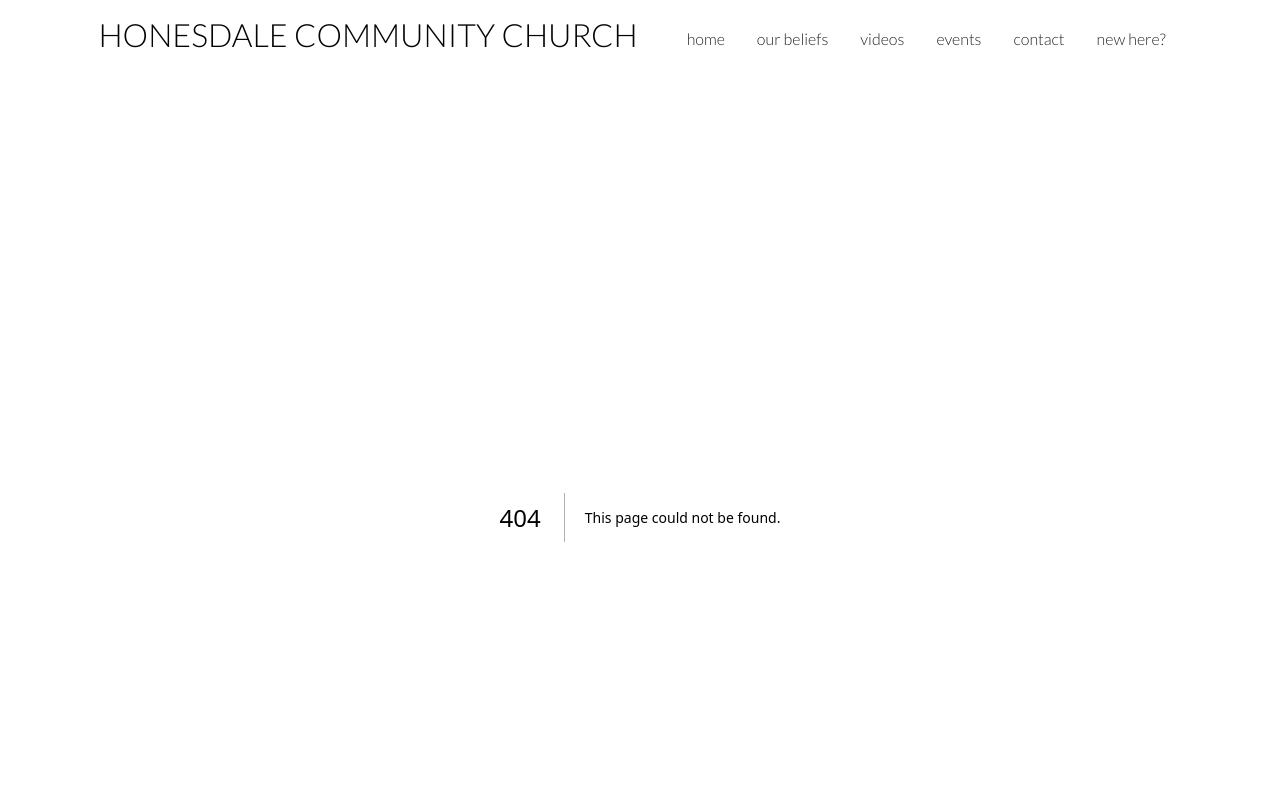
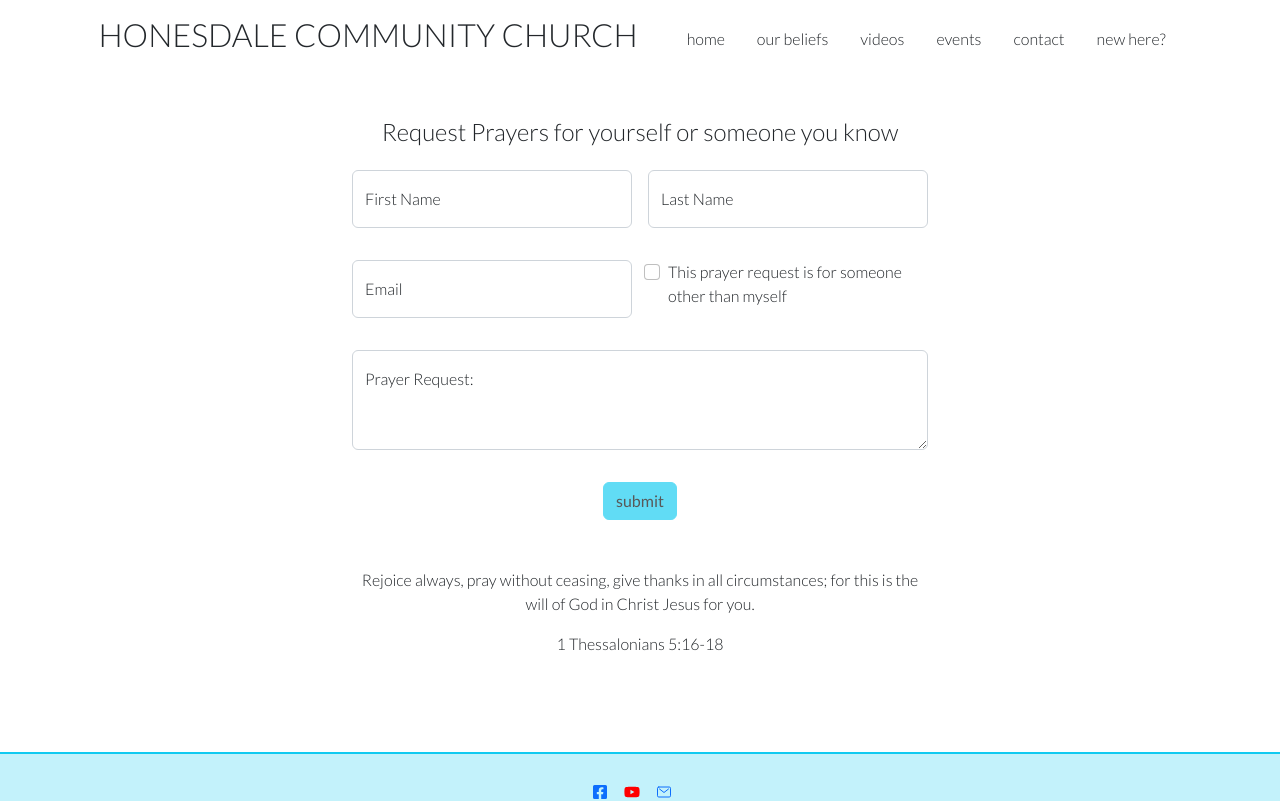
Before and after one commit to caseydean8/honesdale-cc-next, a Next.js app: page /prayer-request-form in a window 1280 px wide. Before the commit this address had no page. Shown: the top 801 px of the page. Built offline with nearby package versions, Linux system fonts and the light colour scheme.

Commit message:
prayer request list and form added

```diff
--- /dev/null
+++ b/pages/prayer-request-form/index.tsx
@@ -0,0 +1,180 @@
+import React, { useState } from 'react';
+import { Form, Formik } from 'formik';
+import * as Yup from 'yup';
+import TextInput from '@/components/TextInput';
+import TextArea from '@/components/TextArea';
+// import * as emailjs from '@emailjs/browser';
+import Checkbox from '@/components/Checkbox';
+// import SelectInput from '@/components/SelectInput';
+import Head from 'next/head';
+import Balancer from 'react-wrap-balancer';
+
+interface Values {
+  firstName: string;
+  lastName: string;
+  email: string;
+  phone?: string;
+  anotherPerson?: boolean;
+  attends?: string;
+  message: string;
+}
+
+const PrayerRequestForm = () => {
+  const [submitted, setSubmitted] = useState(false);
+  const [loading, setLoading] = useState(false);
+
+  //   const CheckboxConditionalRender = (props: {
+  //     errors: string;
+  //     values: string;
+  //     className: string;
+  //   }) => {
+  //     if (!props.errors && props.values) {
+  //       return (
+  //         <Checkbox name='cellCheck' className={props.className}>
+  //           you can text me at this number
+  //         </Checkbox>
+  //       );
+  //     }
+  //   };
+
+  //   const phoneRegExp = /^(\+\d{1,2}\s?)?\(?\d{3}\)?[\s.-]?\d{3}[\s.-]?\d{4}$/;
+
+  const validationSchema = Yup.object({
+    firstName: Yup.string()
+      .max(15, 'Must be 15 characters or less')
+      .required('Please enter a first name'),
+    lastName: Yup.string().max(20, 'Must be 20 characters or less'),
+    //   .required('Please enter a last name'),
+    email: Yup.string().email('Please enter a valid email').required('Please enter an email'),
+    // phone: Yup.string().matches(phoneRegExp, 'Please enter a valid phone number'),
+    message: Yup.string().required('Please enter a message'),
+  });
+
+  function handleFormSubmit(values: Values) {
+    setLoading(true);
+    // const { firstName, lastName, email, phone, cellCheck, attends, message } = values;
+    const { firstName, lastName, email, anotherPerson, message } = values;
+
+    const templateParams = {
+      firstName,
+      lastName,
+      email,
+      //   phone,
+      anotherPerson,
+      //   attends,
+      message,
+    };
+
+    alert(JSON.stringify(values, null, 2));
+
+    // emailjs
+    //   .send(
+    //     process.env.NEXT_PUBLIC_EMAILJS_SERVICE_ID,
+    //     process.env.NEXT_PUBLIC_EMAILJS_PREQUEST_ID,
+    //     templateParams,
+    //     process.env.NEXT_PUBLIC_EMAILJS_PUBLIC_KEY
+    //   )
+    //   .then(
+    //     result => {
+    //       console.log(result);
+    //       setSubmitted(true);
+    //       setLoading(false);
+    //     },
+    //     error => console.log(error)
+    //   );
+  }
+
+  return (
+    <div className='contact page-marker'>
+      {submitted ? (
+        <>
+          <h2 className='contact-header contact'>Thanks,</h2>
+          <h4 className='contact'>We'll add your prayer request asap</h4>
+        </>
+      ) : (
+        <Formik
+          enableReinitialize
+          initialValues={{
+            firstName: '',
+            lastName: '',
+            email: '',
+            // phone: '',
+            anotherPerson: false,
+            // attends: 'unanswered',
+            message: '',
+          }}
+          validationSchema={validationSchema}
+          onSubmit={values => handleFormSubmit(values)}
+        >
+          {({ isValid, isSubmitting, dirty, errors, touched, values }) => (
+            <>
+              <Head>
+                <title>Prayer Request</title>
+                <meta name='description' content='Form for leaving a prayer request' />
+              </Head>
+              {/* <h2 className='contact-header'>Have A Question?</h2> */}
+              <h4 className='pb-3'>
+                <Balancer>Request Prayers for yourself or someone you know</Balancer>
+              </h4>
+              <Form className='row g-3'>
+                <TextInput name='firstName' type='text' placeholder='First Name' />
+                <TextInput name='lastName' type='text' placeholder='Last Name' />
+                <TextInput name='email' type='text' placeholder='Email' />
+                {/* <TextInput name='phone' type='text' placeholder='Phone' /> */}
+                <Checkbox name='anotherPerson'>
+                  This prayer request is for someone other than myself
+                </Checkbox>
+                {/* <CheckboxConditionalRender
+                  className='d-md-none'
+                  values={values.phone}
+                  errors={errors.phone}
+                /> */}
+                {/* <SelectInput name='attends' label='Do you attend?'>
+                  <option value='default'>please select</option>
+                  <option value='yes'>yes</option>
+                  <option value='planning to'>I'm planning to</option>
+                  <option value='no'>no</option>
+                </SelectInput> */}
+                {/* <CheckboxConditionalRender
+                  className='d-none d-md-block'
+                  values={values.phone}
+                  errors={errors.phone}
+                /> */}
+                <TextArea name='message' placeholder='Prayer Request:' />
+                <div className='d-grid d-sm-block'>
+                  {loading ? (
+                    <button className='btn btn-info' type='button'>
+                      <span className='spinner-border spinner-border-sm' aria-hidden='true'></span>
+                      <span role='status'> sending . . .</span>
+                    </button>
+                  ) : (
+                    <button
+                      className='btn btn-info'
+                      type='submit'
+                      disabled={isSubmitting || !dirty || !isValid}
+                    >
+                      submit
+                    </button>
+                  )}
+                </div>
+              </Form>
+              <p className='pt-5'>
+                Rejoice always, pray without ceasing, give thanks in all circumstances; for this is
+                the will of God in Christ Jesus for you.
+              </p>
+              <p>1 Thessalonians 5:16-18</p>
+              {/* <h4 className='mt-5'>. . . or feel free to call us</h4>
+              <button className='btn btn-info btn-lg mt-2'>
+                <a href='tel:5702533267' className='black-link'>
+                  570 253-3267
+                </a>
+              </button> */}
+            </>
+          )}
+        </Formik>
+      )}
+    </div>
+  );
+};
+
+export default PrayerRequestForm;
```
Also changed, not shown: pages/prayer-request/index.tsx (+8 -0 lines).
